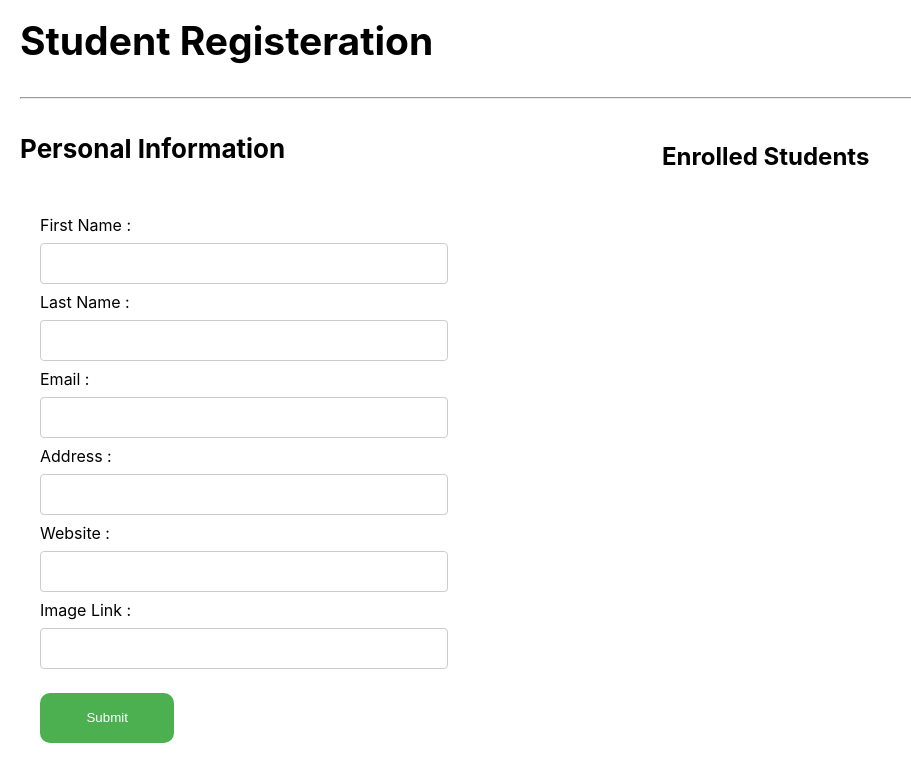
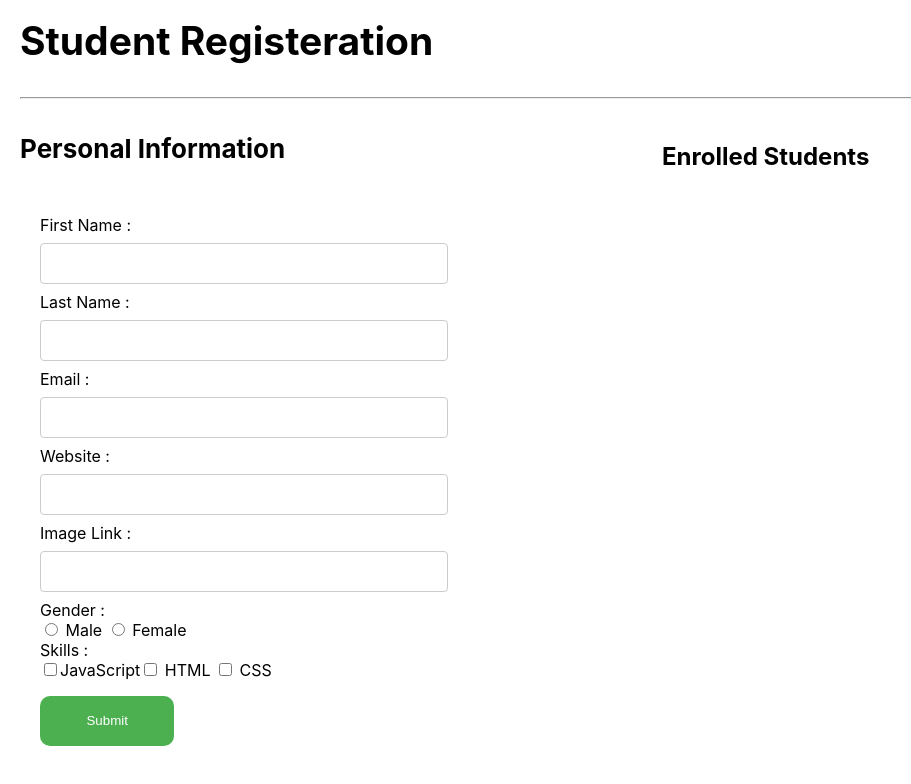
Before and after one commit to SohilaArafa/LGMVIP-Web, a React (Create React App) app in the folder task3/: page / in a window 1280 px wide. Shown: the top 784 px of the page, without its empty margins (0-911 px from the left). Built offline with nearby package versions, Linux system fonts and the light colour scheme.

Commit message:
fixed radio buttons submission

```diff
--- a/task3/src/components/Input.js
+++ b/task3/src/components/Input.js
@@ -5,11 +5,13 @@ const Input = ( ) => {
     const [first, setfirst] = useState('');
     const [last, setlast] = useState('');
     const [email, setemail] = useState('');
-    const [address, setaddress] = useState('');
     const [website, setwebsite] = useState('');
     const [image, setimage] = useState('');
+    const [gender, setgender] = useState('');
+    const [skills, setskills] = useState([]);
+    const [checked, setchecked] = useState('');
 
-    const [enrolled, setenrolled] = useState([])
+    const [enrolled, setenrolled] = useState([]);
 
 const handleSubmit = () => {
 
@@ -17,14 +19,16 @@ const handleSubmit = () => {
         fn : first ,
         ln : last ,
         e : email ,
-        a : address,
         w : website,
-        i : image
+        i : image ,
+        g : gender ,
+        s : skills
     }
 
     setenrolled([...enrolled,current]);
     setfirst('');setlast('');setemail('');
-    setwebsite('');setimage('');setaddress('');
+    setwebsite('');setimage('');
+    setskills([]); setgender('');
 
     console.log(enrolled);
 }
@@ -53,13 +57,7 @@ const handleSubmit = () => {
              value={email}
              onChange={(e) => setemail(e.target.value)}/>
          </label>
-         <label>
-             Address :
-             <input className='input'
-             value={address}
-             onChange={(e) => setaddress(e.target.value)}/>
-         </label>
-         <label>
+          <label>
              Website :
              <input className='input'
              value={website}
@@ -71,6 +69,44 @@ const handleSubmit = () => {
              value={image}
              onChange={(e) => setimage(e.target.value)} />
          </label>
+         <label>
+             Gender :
+             <div>
+             <input
+             type="radio"
+             value="male"
+             id="male"
+             checked={gender === 'male'}
+             onChange={(e) =>setgender(e.target.value)} />
+             <label> Male </label>
+            <input
+             type="radio"
+             value="female" id="female"
+            checked={gender === 'female'}
+             onChange={(e) => setgender(e.target.value)} />
+             <label> Female </label>
+             </div>
+         </label>
+         <label>
+             Skills :
+            <div>
+             <input type='checkbox'
+             value='JavaScript'
+             onChange={(e) => setskills([...skills,e.target.value]) } />
+             <label>JavaScript</label>
+
+            <input type='checkbox'
+             value='HTML'
+             onChange={(e) => setskills([...skills,e.target.value])} />
+             <label> HTML </label>
+
+            <input type='checkbox'
+             value='CSS'
+             onChange={(e) => setskills([...skills,e.target.value])} />
+             <label> CSS </label>
+             </div>
+         </label>
+
       </ul>
       <button className='submit' onClick={handleSubmit}  >Submit</button>
     </div>
@@ -78,7 +114,7 @@ const handleSubmit = () => {
        <h2 style={{marginTop : -57 , marginLeft : 150 } }>
         Enrolled Students
         </h2>
-        <Enrolled enrolled={enrolled}  />
+
     </div>
     </>
   )
--- a/task3/src/index.css
+++ b/task3/src/index.css
@@ -41,3 +41,6 @@ code {
   width: 60%;
   float: right;
 }
+.box {
+  float: left;
+}
```
